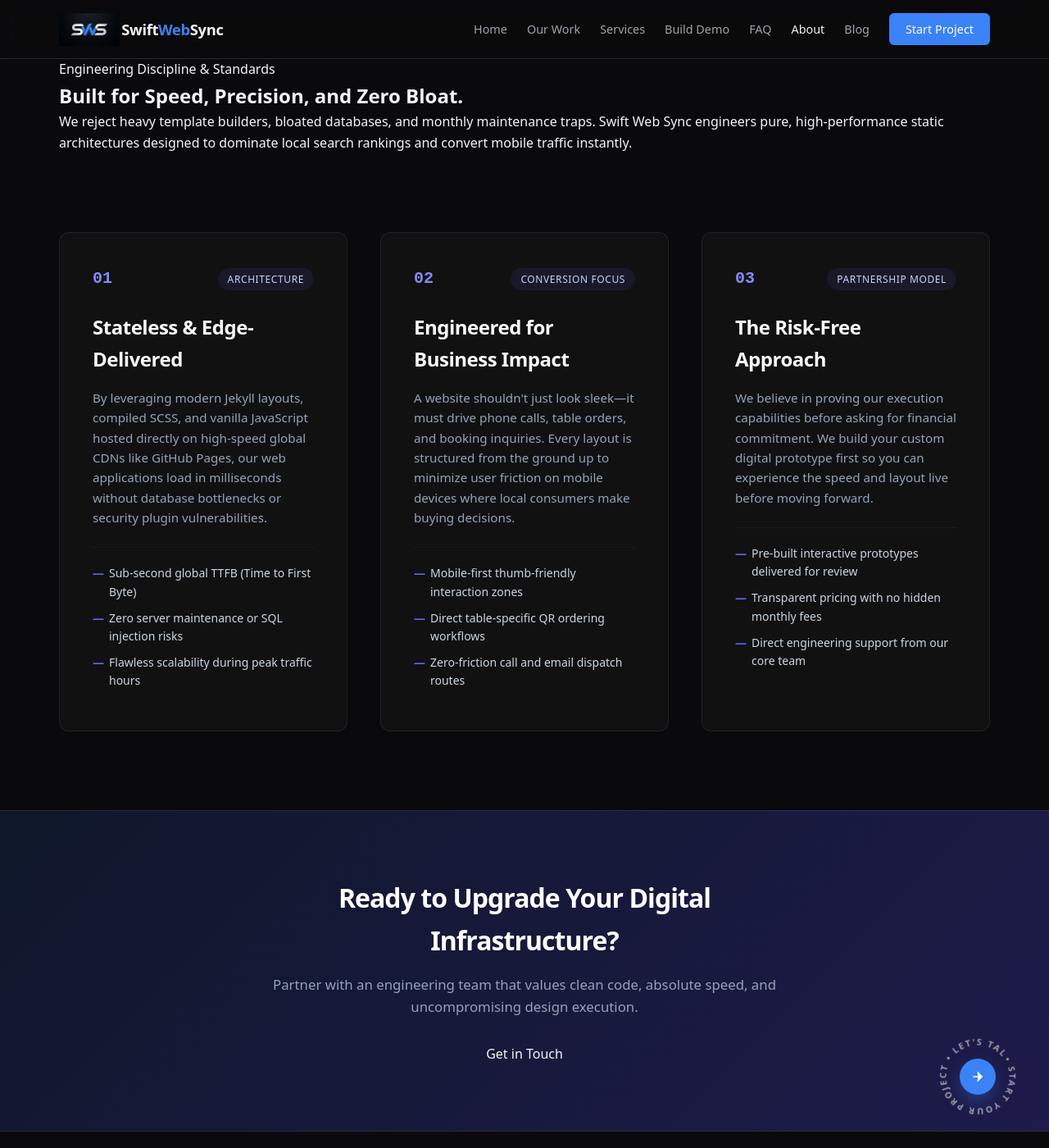
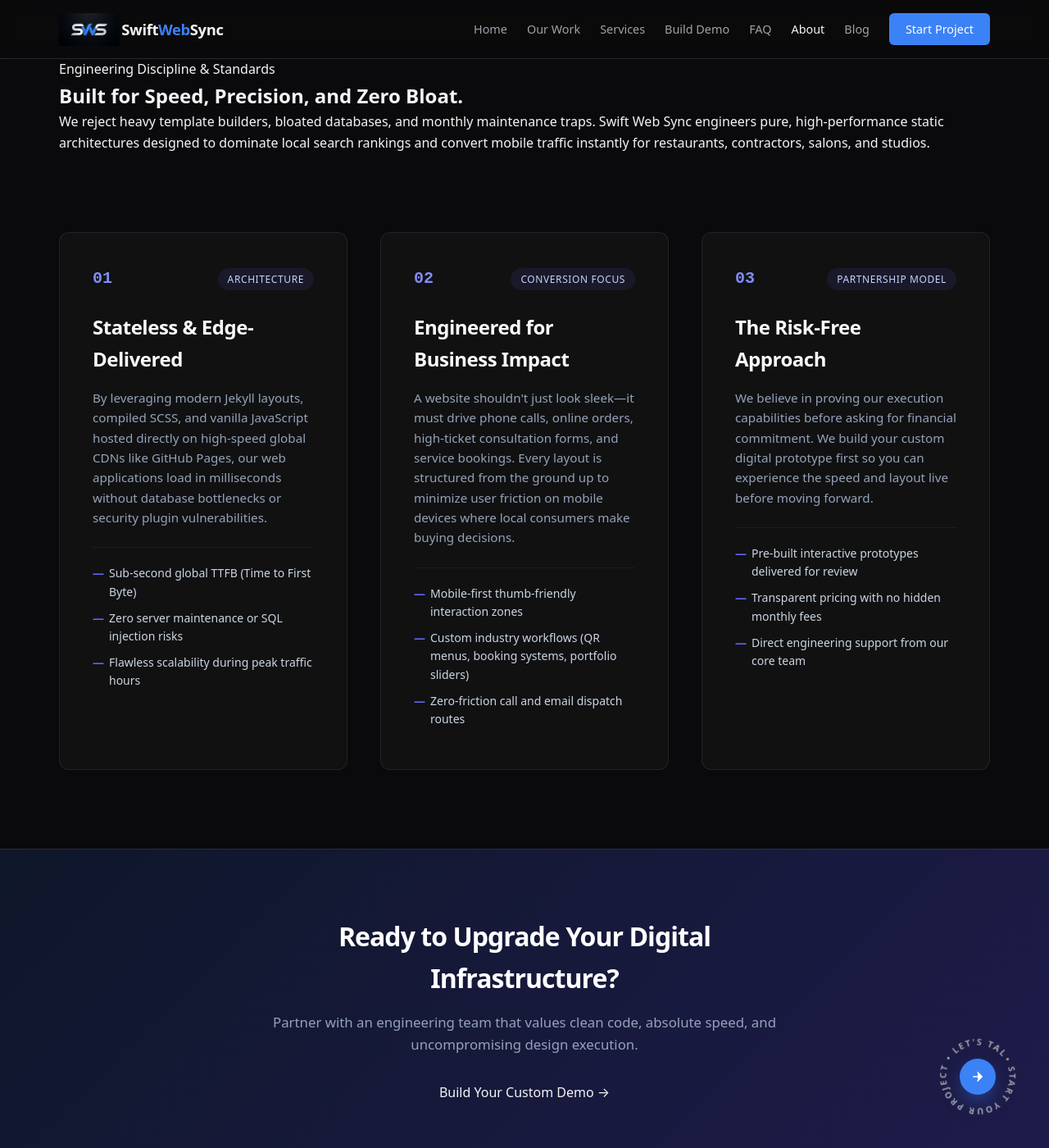
Before and after one commit to Khisal786/SwiftWebSync, a Jekyll site: the page built from about/index.html, in a window 1280 px wide and 1400 px high. Shown: the whole window at 82% size. Built offline with Jekyll 4.4.1, drawn with Linux system fonts in a browser that asks for light colours.

Commit message:
Add files via upload

```diff
--- a/about/index.html
+++ b/about/index.html
@@ -1,7 +1,7 @@
 ---
 layout: default
 title: "About Our Engineering Ethos | Swift Web Sync"
-description: "Learn how Swift Web Sync engineers high-speed static web applications, table-ordering systems, and zero-bloat digital infrastructure for US businesses."
+description: "Learn how Swift Web Sync engineers high-speed static web applications, booking apps, and zero-bloat digital infrastructure for US businesses."
 ---
 
 <!-- PAGE HEADER -->
@@ -11,7 +11,7 @@ description: "Learn how Swift Web Sync engineers high-speed static web applicati
       <span class="badge-dot"></span> Engineering Discipline & Standards
     </div>
     <h1>Built for Speed, Precision, and <span>Zero Bloat.</span></h1>
-    <p>We reject heavy template builders, bloated databases, and monthly maintenance traps. Swift Web Sync engineers pure, high-performance static architectures designed to dominate local search rankings and convert mobile traffic instantly.</p>
+    <p>We reject heavy template builders, bloated databases, and monthly maintenance traps. Swift Web Sync engineers pure, high-performance static architectures designed to dominate local search rankings and convert mobile traffic instantly for restaurants, contractors, salons, and studios.</p>
   </div>
 </section>
 
@@ -41,10 +41,10 @@ description: "Learn how Swift Web Sync engineers high-speed static web applicati
         <span class="service-tag">Conversion Focus</span>
       </div>
       <h2>Engineered for Business Impact</h2>
-      <p>A website shouldn't just look sleek—it must drive phone calls, table orders, and booking inquiries. Every layout is structured from the ground up to minimize user friction on mobile devices where local consumers make buying decisions.</p>
+      <p>A website shouldn't just look sleek—it must drive phone calls, online orders, high-ticket consultation forms, and service bookings. Every layout is structured from the ground up to minimize user friction on mobile devices where local consumers make buying decisions.</p>
       <ul class="service-features">
         <li>Mobile-first thumb-friendly interaction zones</li>
-        <li>Direct table-specific QR ordering workflows</li>
+        <li>Custom industry workflows (QR menus, booking systems, portfolio sliders)</li>
         <li>Zero-friction call and email dispatch routes</li>
       </ul>
     </div>
@@ -72,6 +72,6 @@ description: "Learn how Swift Web Sync engineers high-speed static web applicati
   <div class="container">
     <h2>Ready to Upgrade Your Digital Infrastructure?</h2>
     <p>Partner with an engineering team that values clean code, absolute speed, and uncompromising design execution.</p>
-    <a href="{{ '/contact/' | relative_url }}" class="btn-primary">Get in Touch</a>
+    <a href="{{ '/setup/' | relative_url }}" class="btn-primary">Build Your Custom Demo &rarr;</a>
   </div>
 </section>
```
